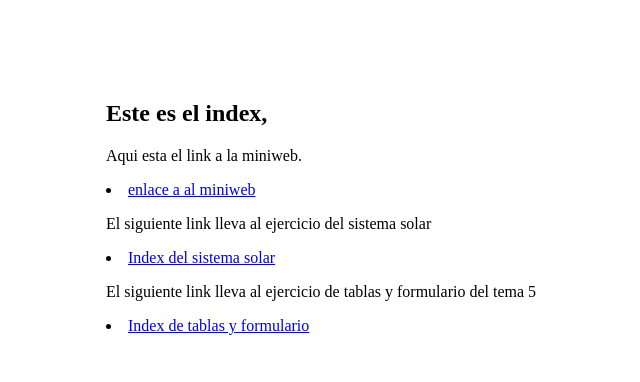
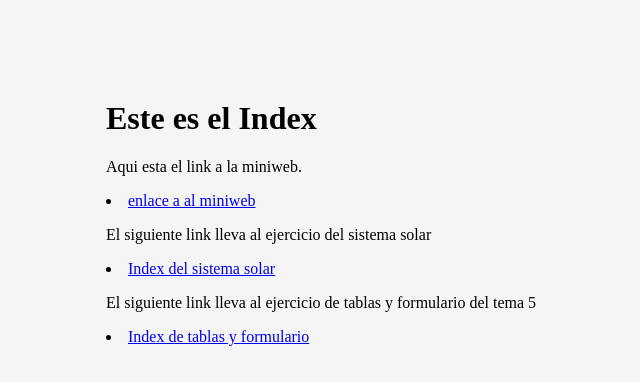
Before and after one commit to javijc96/Lenguajes_2024_Javier_Juarez, a plain HTML site: page Ejercicios/index.html in a window 1280 px wide. Shown: the whole page, without its empty margins (94-734 px from the left). Drawn offline with Linux system fonts and the light colour scheme.

Commit message:
limpieza

```diff
--- a/Ejercicios/index.html
+++ b/Ejercicios/index.html
@@ -5,9 +5,14 @@
     <meta name="viewport" content="width=device-width, initial-scale=1.0">
     <meta name="author" content="Javier Juarez Canals">
     <title>Índice</title>
+<style>
+    body{
+        background-color: whitesmoke;
+    }
+</style>
 </head>
 <body style=width:1000px ; leftmargin="200"; rightmargin="100"; topmargin="100";>
-    <h2> Este es el index,</h2>
+    <h1> Este es el Index</h1>
     <p>Aqui esta el link a la miniweb.</p>
     <li><a href="./Miniweb/index.html"> enlace a al miniweb </a>
     <p>El siguiente link lleva al ejercicio del sistema solar</p>
```
Also changed, not shown: Ejercicios/hola.html (deleted, +0 -5 lines), 1 other file.
